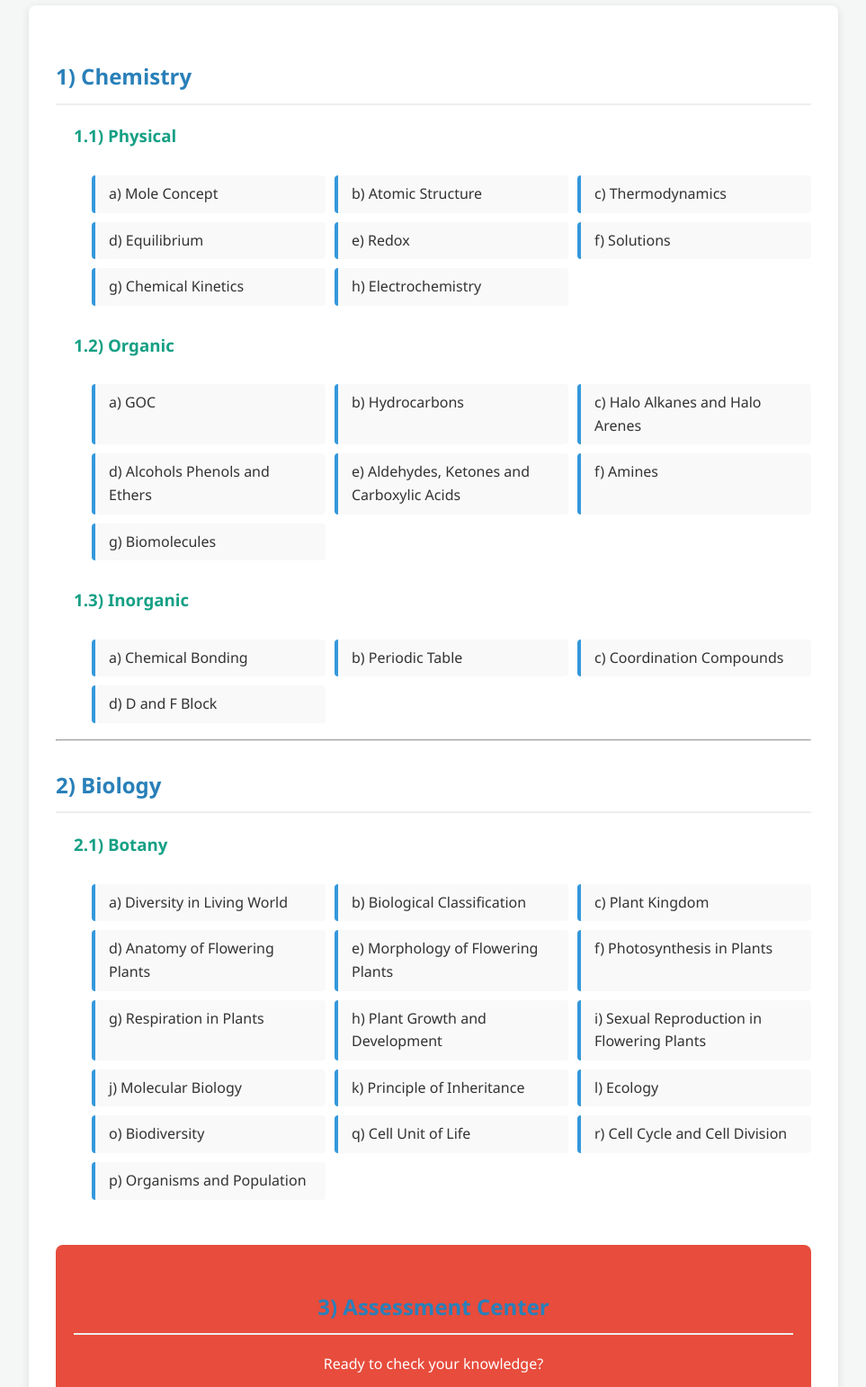
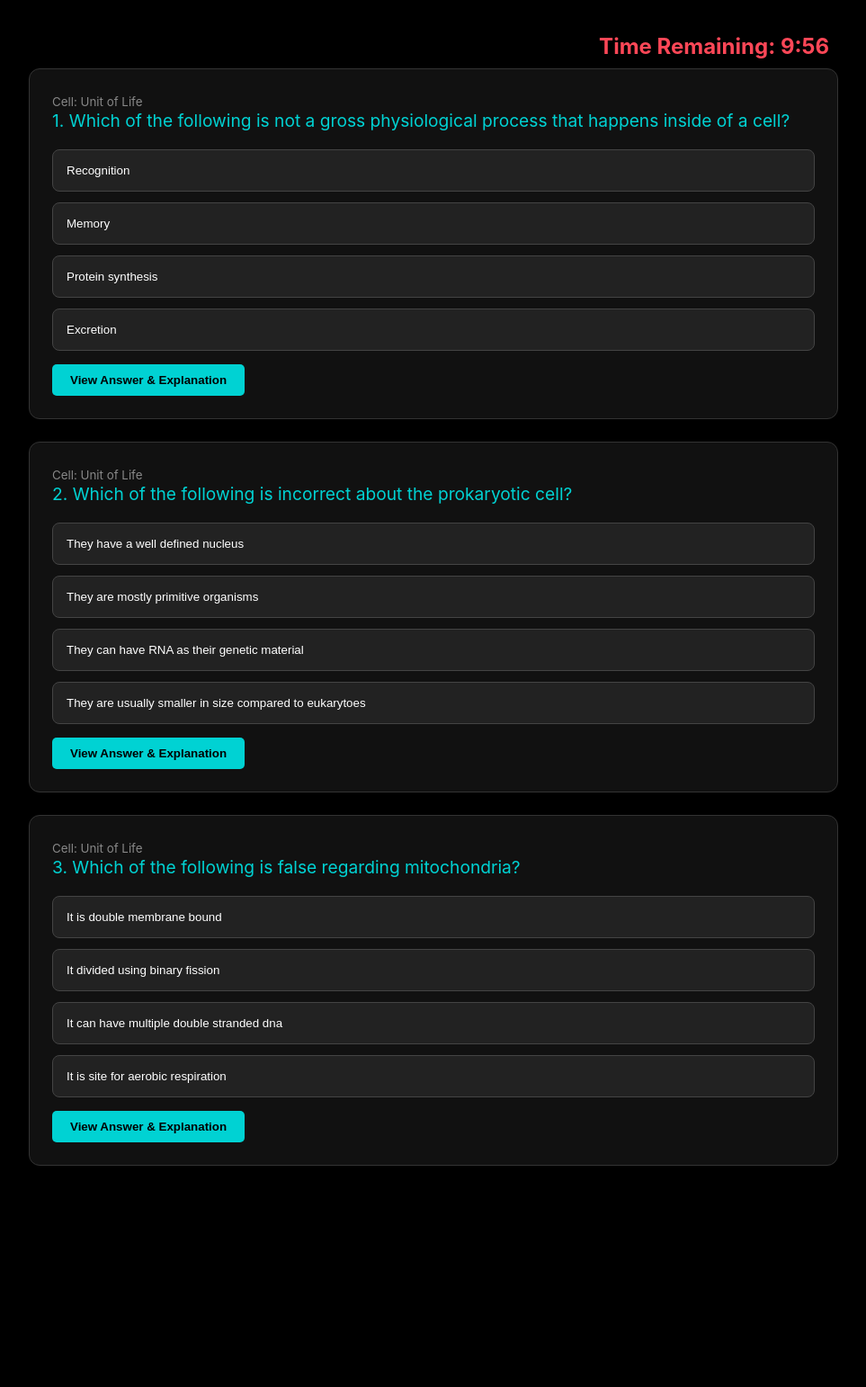
Before and after one commit to NeetLYi/secondwebsite, a plain HTML site: page index.html in a window 1280 px wide. Shown: the part 182-1724 px from the top of the page at 90% size, without its empty margins (158-1121 px from the left). After the commit the page ends 1523 px from the top, so only its background shows below. Drawn offline with Linux system fonts and the light colour scheme.

Commit message:
Update index.html

```diff
--- a/index.html
+++ b/index.html
@@ -3,165 +3,183 @@
 <head>
     <meta charset="UTF-8">
     <meta name="viewport" content="width=device-width, initial-scale=1.0">
-    <title>Study Portal - Home</title>
+    <title>Botany Mastery Portal</title>
     <style>
-        body { font-family: 'Segoe UI', Tahoma, Geneva, Verdana, sans-serif; line-height: 1.6; color: #333; max-width: 900px; margin: 0 auto; padding: 20px; background-color: #f4f7f6; }
-        header { background: #2c3e50; color: white; padding: 2rem; text-align: center; border-radius: 8px; margin-bottom: 20px; }
-        .container { background: white; padding: 30px; border-radius: 8px; box-shadow: 0 2px 10px rgba(0,0,0,0.1); }
-        h1 { margin: 0; }
-        h2 { color: #2980b9; border-bottom: 2px solid #eee; padding-bottom: 10px; margin-top: 30px; }
-        h3 { color: #16a085; margin-left: 20px; }
-        ul { list-style-type: none; }
-        .topic-list { margin-left: 40px; display: grid; grid-template-columns: repeat(auto-fill, minmax(250px, 1fr)); gap: 10px; padding: 10px 0; }
-        .topic-item { background: #f9f9f9; padding: 8px 15px; border-left: 4px solid #3498db; border-radius: 4px; }
-        .test-section { background: #e74c3c; color: white; padding: 20px; border-radius: 8px; margin-top: 40px; text-align: center; }
-        .test-btn { background: white; color: #e74c3c; border: none; padding: 12px 25px; font-size: 1.1rem; font-weight: bold; border-radius: 5px; cursor: pointer; transition: 0.3s; }
-        .test-btn:hover { background: #f2f2f2; transform: scale(1.05); }
+        /* General Styles - Black Background */
+        body {
+            background-color: #000000;
+            color: #ffffff;
+            font-family: 'Inter', -apple-system, sans-serif;
+            margin: 0;
+            padding: 20px;
+        }
+
+        .container {
+            max-width: 900px;
+            margin: 0 auto;
+        }
+
+        header {
+            text-align: center;
+            padding: 20px;
+            border-bottom: 1px solid #333;
+            margin-bottom: 30px;
+        }
+
+        /* Timer Styling */
+        #timer-display {
+            font-size: 1.5rem;
+            color: #ff4757;
+            font-weight: bold;
+            position: sticky;
+            top: 10px;
+            background: #000;
+            padding: 10px;
+            z-index: 100;
+            text-align: right;
+        }
+
+        /* Question Layout */
+        .question-card {
+            background: #111;
+            border: 1px solid #333;
+            border-radius: 12px;
+            padding: 25px;
+            margin-bottom: 25px;
+        }
+
+        .question-text {
+            font-size: 1.2rem;
+            margin-bottom: 20px;
+            color: #00d2d3;
+        }
+
+        .options-grid {
+            display: grid;
+            gap: 12px;
+        }
+
+        .option-btn {
+            background: #222;
+            border: 1px solid #444;
+            color: #fff;
+            padding: 15px;
+            text-align: left;
+            border-radius: 8px;
+            cursor: pointer;
+            transition: all 0.2s;
+        }
+
+        .option-btn:hover {
+            background: #333;
+            border-color: #00d2d3;
+        }
+
+        /* Explanation Styling */
+        .explanation {
+            display: none;
+            margin-top: 20px;
+            padding: 15px;
+            background: #0a2f1f;
+            border-left: 4px solid #1dd1a1;
+            border-radius: 4px;
+        }
+
+        .show-btn {
+            background: #00d2d3;
+            color: #000;
+            border: none;
+            padding: 10px 20px;
+            border-radius: 5px;
+            font-weight: bold;
+            cursor: pointer;
+            margin-top: 15px;
+        }
+
+        h2 { color: #1dd1a1; }
     </style>
 </head>
 <body>
 
-<header>
-    <h1>Learning Resource Home</h1>
-</header>
+<div class="container">
+    <header>
+        <h1>Botany Digital Assessment</h1>
+        <p>Topic: Cell Unit of Life & Plant Kingdom</p>
+    </header>
 
-<div class="container">
-    <h2>1) Chemistry</h2>
+    <div id="timer-display">Time Remaining: <span id="time">10:00</span></div>
 
-    <h3>1.1) Physical</h3>
-    <div class="topic-list">
-        <div class="topic-item">a) Mole Concept</div>
-        <div class="topic-item">b) Atomic Structure</div>
-        <div class="topic-item">c) Thermodynamics</div>
-        <div class="topic-item">d) Equilibrium</div>
-        <div class="topic-item">e) Redox</div>
-        <div class="topic-item">f) Solutions</div>
-        <div class="topic-item">g) Chemical Kinetics</div>
-        <div class="topic-item">h) Electrochemistry</div>
-    </div>
-
-    <h3>1.2) Organic</h3>
-    <div class="topic-list">
-        <div class="topic-item">a) GOC</div>
-        <div class="topic-item">b) Hydrocarbons</div>
-        <div class="topic-item">c) Halo Alkanes and Halo Arenes</div>
-        <div class="topic-item">d) Alcohols Phenols and Ethers</div>
-        <div class="topic-item">e) Aldehydes, Ketones and Carboxylic Acids</div>
-        <div class="topic-item">f) Amines</div>
-        <div class="topic-item">g) Biomolecules</div>
-    </div>
-
-    <h3>1.3) Inorganic</h3>
-    <div class="topic-list">
-        <div class="topic-item">a) Chemical Bonding</div>
-        <div class="topic-item">b) Periodic Table</div>
-        <div class="topic-item">c) Coordination Compounds</div>
-        <div class="topic-item">d) D and F Block</div>
-    </div>
-
-    <hr>
-
-    <h2>2) Biology</h2>
-
-    <h3>2.1) Botany</h3>
-    <div class="topic-list">
-        <div class="topic-item">a) Diversity in Living World</div>
-        <div class="topic-item">b) Biological Classification</div>
-        <div class="topic-item">c) Plant Kingdom</div>
-        <div class="topic-item">d) Anatomy of Flowering Plants</div>
-        <div class="topic-item">e) Morphology of Flowering Plants</div>
-        <div class="topic-item">f) Photosynthesis in Plants</div>
-        <div class="topic-item">g) Respiration in Plants</div>
-        <div class="topic-item">h) Plant Growth and Development</div>
-        <div class="topic-item">i) Sexual Reproduction in Flowering Plants</div>
-        <div class="topic-item">j) Molecular Biology</div>
-        <div class="topic-item">k) Principle of Inheritance</div>
-        <div class="topic-item">l) Ecology</div>
-        <div class="topic-item">o) Biodiversity</div>
-        <div class="topic-item">q) Cell Unit of Life</div>
-        <div class="topic-item">r) Cell Cycle and Cell Division</div>
-        <div class="topic-item">p) Organisms and Population</div>
-    </div>
-
-    <div class="test-section">
-        <h2>3) Assessment Center</h2>
-        <p>Ready to check your knowledge?</p>
-        <button class="test-btn" onclick="alert('Starting Test Generation...')">MAKE A TEST</button>
-    </div>
-</div>
-<html lang="en">
-<head>
-    <meta charset="UTF-8">
-    <title>Biology Quiz - Cell: Unit of Life</title>
-    <style>
-        body { font-family: 'Segoe UI', Arial, sans-serif; background-color: #f4f7f6; padding: 40px; }
-        .quiz-container { max-width: 800px; margin: auto; background: white; padding: 30px; border-radius: 12px; box-shadow: 0 4px 15px rgba(0,0,0,0.1); }
-        h1 { color: #2c3e50; text-align: center; border-bottom: 3px solid #27ae60; padding-bottom: 10px; }
-        .question-card { margin-bottom: 30px; padding: 20px; border: 1px solid #e0e0e0; border-radius: 8px; background: #fff; }
-        .question-text { font-weight: bold; font-size: 1.1rem; margin-bottom: 15px; display: block; }
-        .option { display: block; padding: 10px; margin: 5px 0; background: #f9f9f9; border: 1px solid #ddd; border-radius: 5px; cursor: pointer; transition: 0.2s; }
-        .option:hover { background: #edf2f7; }
-        .btn-check { background: #27ae60; color: white; border: none; padding: 10px 20px; border-radius: 5px; cursor: pointer; margin-top: 10px; }
-        .explanation-box { display: none; margin-top: 15px; padding: 15px; background: #e8f5e9; border-left: 5px solid #2e7d32; border-radius: 4px; }
-        .correct-ans { color: #2e7d32; font-weight: bold; }
-    </style>
-</head>
-<body>
-
-<div class="quiz-container">
-    <h1>Unit: Cell - The Unit of Life</h1>
-
-    <div class="question-card">
-        <span class="question-text">1) Which of the following is not a gross physiological process that happens inside of a cell?</span>
-        <div class="option">1) Recognition</div>
-        <div class="option">2) Memory</div>
-        <div class="option">3) Protein synthesis</div>
-        <div class="option">4) Excretion</div>
-        <button class="btn-check" onclick="toggle('exp1')">View Answer & Explanation</button>
-        <div id="exp1" class="explanation-box">
-            <p class="correct-ans">Correct Answer: 3) Protein synthesis</p>
-            <p><strong>Explanation:</strong> Protein synthesis does occur inside a cell, but it is not considered a "gross" physiological process (which typically refers to larger-scale functions like recognition, memory, or excretion at a cellular/organismal level).</p>
+    <div id="quiz-wrapper">
         </div>
-    </div>
-
-    <div class="question-card">
-        <span class="question-text">2) Which of the following is incorrect about the prokaryotic cell?</span>
-        <div class="option">1) They have a well defined nucleus</div>
-        <div class="option">2) They are mostly primitive organisms</div>
-        <div class="option">3) They can have RNA as their genetic material</div>
-        <div class="option">4) They are usually smaller in size compared to eukaryotes</div>
-        <button class="btn-check" onclick="toggle('exp2')">View Answer & Explanation</button>
-        <div id="exp2" class="explanation-box">
-            <p class="correct-ans">Correct Answer: 1</p>
-            <p><strong>Explanation:</strong> Prokaryotic cells lack a nuclear membrane; therefore, they do not have a well-defined nucleus.</p>
-        </div>
-    </div>
-
-    <div class="question-card">
-        <span class="question-text">3) Which of the following is false regarding mitochondria?</span>
-        <div class="option">1) It is double membrane bound</div>
-        <div class="option">2) It divided using binary fission</div>
-        <div class="option">3) It can have multiple double stranded DNA</div>
-        <div class="option">4) It is site for aerobic respiration</div>
-        <button class="btn-check" onclick="toggle('exp3')">View Answer & Explanation</button>
-        <div id="exp3" class="explanation-box">
-            <p class="correct-ans">Correct Answer: 3</p>
-            <p><strong>Explanation:</strong> Mitochondria typically contain a single or few copies of circular, double-stranded DNA, but saying it has "multiple" in a general sense is often the false statement in competitive exams; specifically, it does not have the multiple linear chromosomes found in a nucleus.</p>
-        </div>
-    </div>
 </div>
 
+<script>
+    // THE QUESTION DATA
+    // Note: I have added your 3 questions.
+    // You can copy-paste the object structure to reach 25 questions per topic.
+    const botanyData = [
+        {
+            topic: "Cell: Unit of Life",
+            q: "Which of the following is not a gross physiological process that happens inside of a cell?",
+            options: ["Recognition", "Memory", "Protein synthesis", "Excretion"],
+            answer: 2, // Index of "Protein synthesis"
+            explanation: "Protein synthesis does occur inside a cell but its not a gross physiological process."
+        },
+        {
+            topic: "Cell: Unit of Life",
+            q: "Which of the following is incorrect about the prokaryotic cell?",
+            options: ["They have a well defined nucleus", "They are mostly primitive organisms", "They can have RNA as their genetic material", "They are usually smaller in size compared to eukarytoes"],
+            answer: 0,
+            explanation: "They dont have a well defined nucleus."
+        },
+        {
+            topic: "Cell: Unit of Life",
+            q: "Which of the following is false regarding mitochondria?",
+            options: ["It is double membrane bound", "It divided using binary fission", "It can have multiple double stranded dna", "It is site for aerobic respiration"],
+            answer: 2,
+            explanation: "It doesnot have multiple dna."
+        }
+        // Add more objects here for the other 22 questions and other topics...
+    ];
 
+    // TIMER LOGIC
+    let time = 600; // 10 minutes in seconds
+    const timerEl = document.getElementById('time');
 
-<script>
-    function toggle(id) {
-        var x = document.getElementById(id);
-        if (x.style.display === "block") {
-            x.style.display = "none";
-        } else {
-            x.style.display = "block";
-        }
+    setInterval(() => {
+        let minutes = Math.floor(time / 60);
+        let seconds = time % 60;
+        seconds = seconds < 10 ? '0' + seconds : seconds;
+        timerEl.innerHTML = `${minutes}:${seconds}`;
+        if (time > 0) time--;
+    }, 1000);
+
+    // RENDER LOGIC
+    const wrapper = document.getElementById('quiz-wrapper');
+
+    function renderQuiz() {
+        wrapper.innerHTML = botanyData.map((item, index) => `
+            <div class="question-card">
+                <small style="color: #888">${item.topic}</small>
+                <div class="question-text">${index + 1}. ${item.q}</div>
+                <div class="options-grid">
+                    ${item.options.map(opt => `<button class="option-btn">${opt}</button>`).join('')}
+                </div>
+                <button class="show-btn" onclick="showExplanation(${index})">View Answer & Explanation</button>
+                <div id="ex-${index}" class="explanation">
+                    <strong>Correct Answer:</strong> ${item.options[item.answer]}<br><br>
+                    <strong>Reason:</strong> ${item.explanation}
+                </div>
+            </div>
+        `).join('');
     }
+
+    function showExplanation(index) {
+        const el = document.getElementById(`ex-${index}`);
+        el.style.display = (el.style.display === 'block') ? 'none' : 'block';
+    }
+
+    renderQuiz();
 </script>
 
 </body>
```
